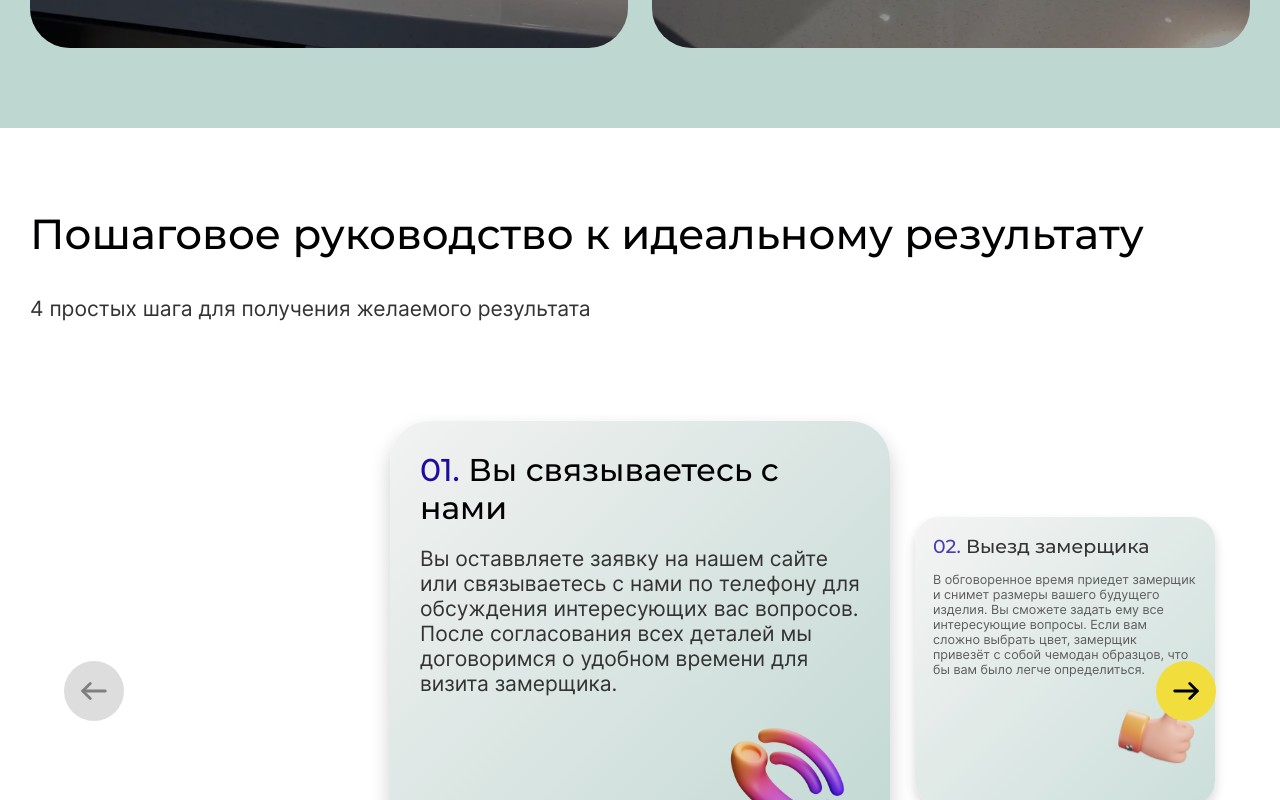
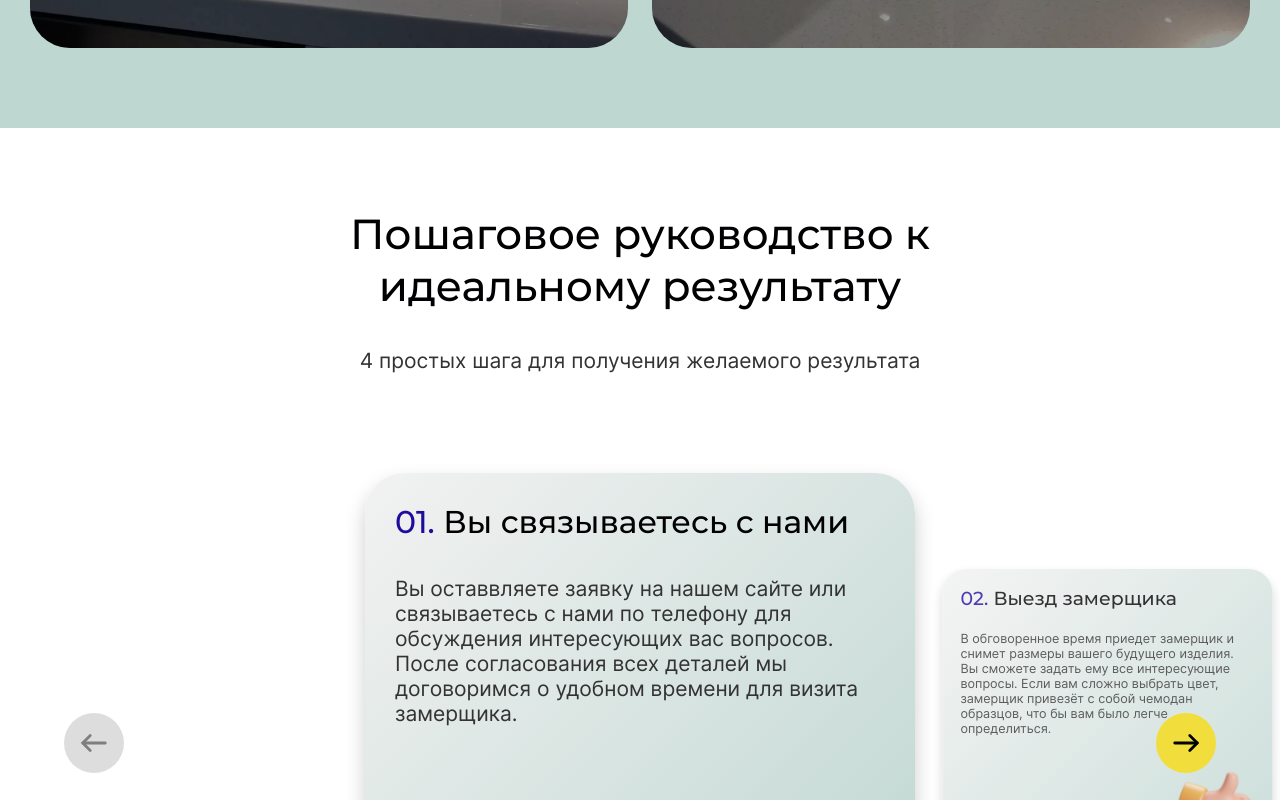
Before and after one commit to CrocoDilda/stone-ocean_v3, a Vue app: page / in a window 1280 px wide. Shown: the part 2620-3420 px from the top of the page. Built offline with nearby package versions, Linux system fonts and the light colour scheme.

Commit message:
completed adaptive sections of the workflow, made minor changes to the design

```diff
--- a/src/assets/global-media.css
+++ b/src/assets/global-media.css
@@ -9,14 +9,6 @@
   h2 {
     font-size: 2.75rem;
   }
-
-  h3 {
-    font-size: 1.75rem;
-  }
-
-  .text {
-    font-size: 1.25rem;
-  }
 }
 
 @media (max-width: 1000px) {
@@ -24,32 +16,17 @@
   h2 {
     font-size: 2.5rem;
   }
-
-  h3 {
-    font-size: 1.5rem;
-  }
-
-  .text {
-    font-size: 1.125rem;
-  }
 }
 
 @media (max-width: 860px) {
   .container {
     padding: 0px 18px;
   }
-
-  h3 {
-    font-size: 1.25rem;
-  }
 }
 
 @media (max-width: 660px) {
   .container {
     padding: 0px 50px;
-  }
-  .text {
-    font-size: 1rem;
   }
 }
 
@@ -68,4 +45,11 @@
   h2 {
     font-size: 2.25rem;
   }
+  h3 {
+    font-size: 1.75rem;
+  }
+
+  .text {
+    font-size: 1.25rem;
+  }
 }
--- a/src/components/PagesComponents/App/AppWorkflow/AppWorkflow.vue
+++ b/src/components/PagesComponents/App/AppWorkflow/AppWorkflow.vue
@@ -47,8 +47,12 @@ const isNextDisabled = computed(
 <template>
   <section class="workflow">
     <div class="workflow--header container">
-      <h2>Пошаговое руководство к идеальному результату</h2>
-      <p class="text">4 простых шага для получения желаемого результата</p>
+      <h2 class="workflow--title">
+        Пошаговое руководство к идеальному результату
+      </h2>
+      <p class="workflow--text text">
+        4 простых шага для получения желаемого результата
+      </p>
     </div>
     <div class="slider-wrapper">
       <div class="slider">
--- a/src/components/PagesComponents/App/AppWorkflow/app-workflow.css
+++ b/src/components/PagesComponents/App/AppWorkflow/app-workflow.css
@@ -1,12 +1,21 @@
 .workflow {
   --padding: 80px;
   padding-top: var(--padding);
-  padding-bottom: var(--padding);
 }
 
 .workflow--header {
   display: grid;
+  justify-content: center;
   gap: 36px;
+}
+
+.workflow--title {
+  text-align: center;
+  max-width: 600px;
+}
+
+.workflow--text {
+  text-align: center;
 }
 
 .slider-wrapper {
@@ -36,11 +45,13 @@
 .slider--card {
   position: absolute;
   min-width: 200px;
-  max-width: 500px;
+  max-width: 550px;
   height: 80%;
   display: grid;
+  grid-template-rows: auto 1fr auto;
   justify-content: start;
   padding: 30px;
+  padding-bottom: 20px;
   background: linear-gradient(
     135deg,
     var(--color-background-1),
@@ -58,10 +69,12 @@
 }
 
 .slider--card-text {
+  margin-top: 2.5rem;
 }
 
 .slider--card-image {
   justify-self: end;
+  align-self: end;
 }
 
 .card span {
@@ -119,11 +132,16 @@
 }
 
 @media (max-width: 660px) {
+  .slider {
+    margin-top: 0;
+  }
+
   .slider--list {
     padding: 0 20px;
   }
   .slider--card {
     padding: 20px;
+    height: auto;
   }
 
   .slider--button {
--- a/src/components/PagesComponents/App/AppWorkflow/app-workflow.ts
+++ b/src/components/PagesComponents/App/AppWorkflow/app-workflow.ts
@@ -31,14 +31,36 @@ const cardContent = [
 ];
 
 // Объект для хранения стилей
+const translatePosition1 = 85;
+const translatePosition2 = 150;
+
+const scalePosition1 = 0.6;
+const scalePosition2 = 0.4;
+
 const cardStylesMap: {
   [key: string]: { transform: string; zIndex: number; opacity: number };
 } = {
-  "-2": { transform: "translateX(-150%) scale(0.4)", zIndex: 1, opacity: 0.6 },
-  "-1": { transform: "translateX(-85%) scale(0.6)", zIndex: 2, opacity: 0.8 },
-  "0": { transform: "translateX(0%) scale(1)", zIndex: 3, opacity: 1 },
-  "1": { transform: "translateX(85%) scale(0.6)", zIndex: 2, opacity: 0.8 },
-  "2": { transform: "translateX(150%) scale(0.4)", zIndex: 1, opacity: 0.6 },
+  "-2": {
+    transform: `translateX(-${translatePosition2}%) scale(${scalePosition2})`,
+    zIndex: 1,
+    opacity: 0.6,
+  },
+  "-1": {
+    transform: `translateX(-${translatePosition1}%) scale(${scalePosition1})`,
+    zIndex: 2,
+    opacity: 0.8,
+  },
+  "0": { transform: `translateX(0%) scale(1)`, zIndex: 3, opacity: 1 },
+  "1": {
+    transform: `translateX(${translatePosition1}%) scale(${scalePosition1})`,
+    zIndex: 2,
+    opacity: 0.8,
+  },
+  "2": {
+    transform: `translateX(${translatePosition2}%) scale(${scalePosition2})`,
+    zIndex: 1,
+    opacity: 0.6,
+  },
 };
 
 export { cardContent, cardStylesMap };
```
Also changed, not shown: src/assets/icons/contact-us.svg.
